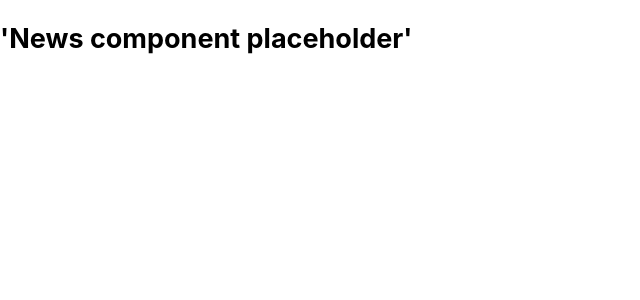
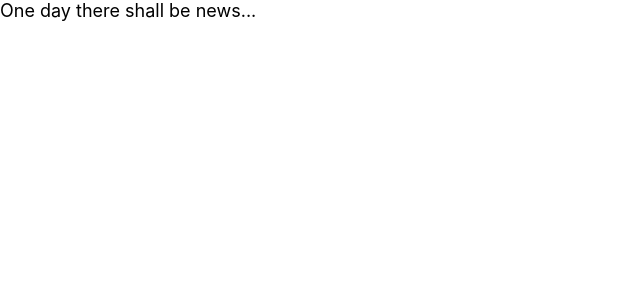
Before and after one commit to RexStrider/Civic-Initiative, a React (Create React App) app in the folder client/: page /news in a window 1280 px wide. Shown: the top 300 px of the page, without its empty margins (0-640 px from the left). Built offline with nearby package versions, Linux system fonts and the light colour scheme.

Commit message:
adding News component to front-end, created and subbed the News component

```diff
--- a/client/src/components/Main.js
+++ b/client/src/components/Main.js
@@ -2,11 +2,10 @@ import React, { Component } from 'react';
 import { BrowserRouter, Route, Switch } from 'react-router-dom';
 
 import CivicInfo from './CivicInfo'
+import News from './News';
 
 import { getCivicInfo } from '../utilities/api/civicInfo';
-
-// const CivicInfo = () => { return (<h1>'Civic Information component placeholder'</h1>)}
-const News = () => { return (<h1>'News component placeholder'</h1>)}
+import { getArticles } from '../utilities/api/news';
 
 // top-most level of our application
 class Main extends Component {
--- /dev/null
+++ b/client/src/components/News/index.js
@@ -0,0 +1,14 @@
+import React, { Component } from 'react';
+
+class News extends Component {
+    // state = {  }
+    render() {
+        return (
+            <section className='News'>
+                One day there shall be news...
+            </section>
+        );
+    }
+}
+
+export default News;
```
Also changed, not shown: client/src/components/News/News.css (added).
